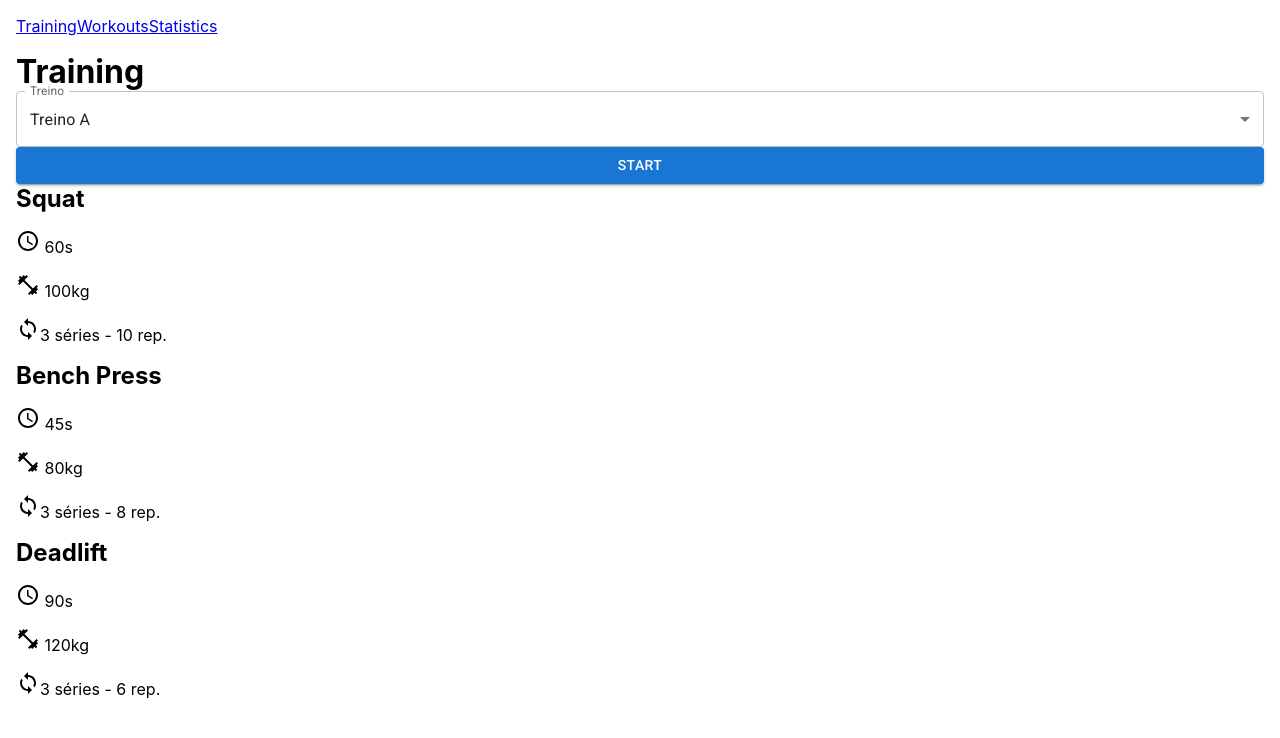
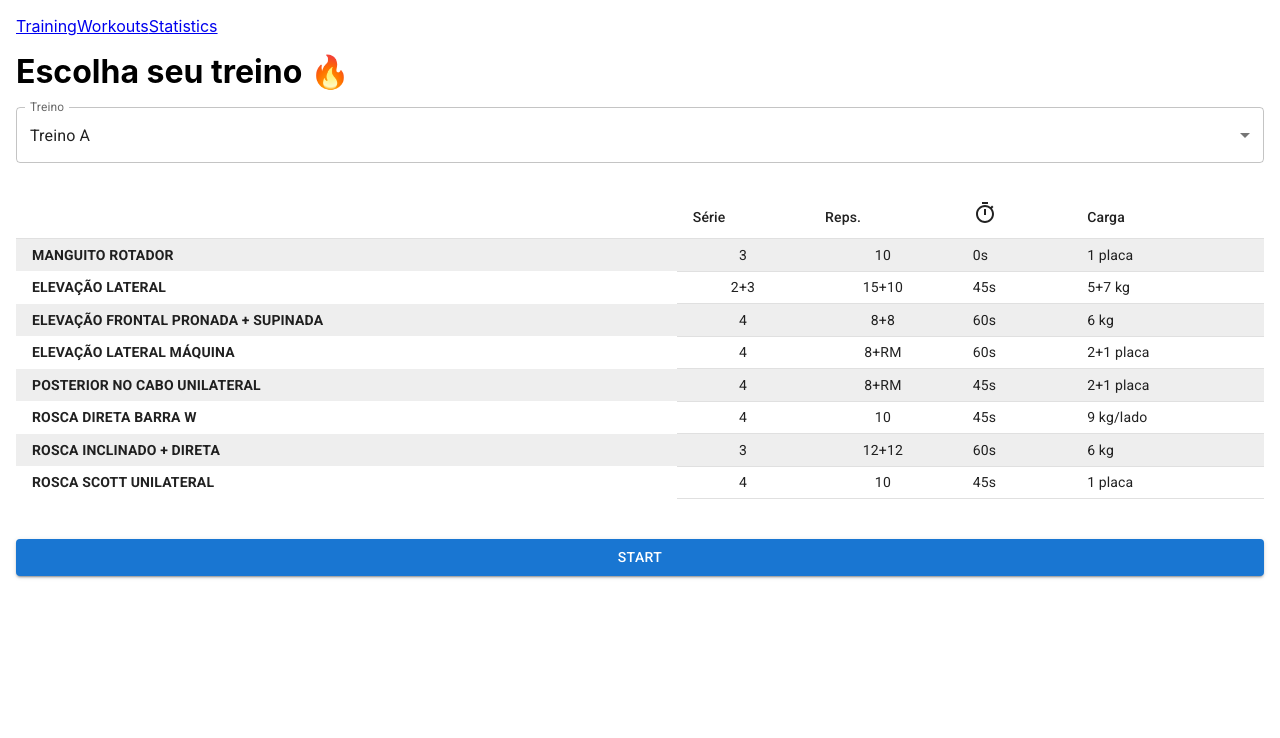
Before and after one commit to gudevitti/gym-partner, a React app: page / in a window 1280 px wide. Shown: the top 738 px of the page. Built offline with nearby package versions, Linux system fonts and the light colour scheme; the HTML template or start-up script is replaced by a standard one.

Commit message:
Restyling training selection + updating mock

```diff
--- /dev/null
+++ b/src/mocks/workouts/workoutsMock.ts
@@ -0,0 +1,84 @@
+import { Workout } from "../../pages/Training/Training";
+
+const treinoA: Workout = {
+  id: 1,
+  name: "Treino A",
+  exercises: [
+    {
+      id: 1,
+      name: "Manguito rotador",
+      restTime: 0,
+      weight: "1",
+      weightUnit: "placa",
+      series: "3",
+      reps: "10",
+    },
+    {
+      id: 2,
+      name: "Elevação Lateral",
+      restTime: 45,
+      weight: "5+7",
+      weightUnit: "kg",
+      series: "2+3",
+      reps: "15+10",
+    },
+    {
+      id: 3,
+      name: "Elevação Frontal Pronada + Supinada",
+      restTime: 60,
+      weight: "6",
+      weightUnit: "kg",
+      series: "4",
+      reps: "8+8",
+    },
+    {
+      id: 4,
+      name: "Elevação Lateral Máquina",
+      restTime: 60,
+      weight: "2+1",
+      weightUnit: "placa",
+      series: "4",
+      reps: "8+RM",
+    },
+    {
+      id: 5,
+      name: "Posterior no cabo unilateral",
+      restTime: 45,
+      weight: "2+1",
+      weightUnit: "placa",
+      series: "4",
+      reps: "8+RM",
+    },
+    {
+      id: 6,
+      name: "Rosca direta barra W",
+      restTime: 45,
+      weight: "9",
+      weightUnit: "kg/lado",
+      series: "4",
+      reps: "10",
+    },
+    {
+      id: 7,
+      name: "Rosca inclinado + direta",
+      restTime: 60,
+      weight: "6",
+      weightUnit: "kg",
+      series: "3",
+      reps: "12+12",
+    },
+    {
+      id: 7,
+      name: "Rosca scott unilateral",
+      restTime: 45,
+      weight: "1",
+      weightUnit: "placa",
+      series: "4",
+      reps: "10",
+    },
+  ],
+};
+
+const workoutsMock: Workout[] = [treinoA];
+
+export default workoutsMock;
--- a/src/pages/Training/Training.d.ts
+++ b/src/pages/Training/Training.d.ts
@@ -2,10 +2,10 @@ export interface Exercise {
   id: number;
   name: string;
   restTime: number;
-  weight: number;
+  weight?: string;
   weightUnit?: string;
-  series: number;
-  reps: number;
+  series: string;
+  reps: string;
 }
 export interface Workout {
   id: number;
--- a/src/pages/Training/Training.page.tsx
+++ b/src/pages/Training/Training.page.tsx
@@ -1,12 +1,22 @@
-import { AccessTime, FitnessCenter, Loop } from "@mui/icons-material";
-import { Box, Button } from "@mui/material";
+import { TimerOutlined } from "@mui/icons-material";
+import {
+  Box,
+  Button,
+  Table,
+  TableBody,
+  TableCell,
+  TableHead,
+} from "@mui/material";
 import FormControl from "@mui/material/FormControl";
 import InputLabel from "@mui/material/InputLabel";
 import MenuItem from "@mui/material/MenuItem";
 import Select, { SelectChangeEvent } from "@mui/material/Select";
 import React from "react";
 import { useNavigate } from "react-router";
+import workoutsMock from "../../mocks/workouts/workoutsMock";
 import { Workout } from "./Training";
+import ExerciseDisplay from "./components/ExerciseDisplay";
+
 /*
 Training page:
     - Main training dashboard
@@ -15,108 +25,6 @@ Training page:
     - Workout journal
     - Exercise log
 */
-
-const workoutsMock = [
-  {
-    id: 1,
-    name: "Treino A",
-    exercises: [
-      {
-        id: 1,
-        name: "Squat",
-        restTime: 60,
-        weight: 100,
-        weightUnit: "kg",
-        series: 3,
-        reps: 10,
-      },
-      {
-        id: 2,
-        name: "Bench Press",
-        restTime: 45,
-        weight: 80,
-        weightUnit: "kg",
-        series: 3,
-        reps: 8,
-      },
-      {
-        id: 3,
-        name: "Deadlift",
-        restTime: 90,
-        weight: 120,
-        weightUnit: "kg",
-        series: 3,
-        reps: 6,
-      },
-    ],
-  },
-  {
-    id: 2,
-    name: "Treino B",
-    exercises: [
-      {
-        id: 1,
-        name: "Overhead Press",
-        restTime: 60,
-        weight: 50,
-        weightUnit: "kg",
-        series: 3,
-        reps: 10,
-      },
-      {
-        id: 2,
-        name: "Pull-ups",
-        restTime: 45,
-        weight: 30,
-        weightUnit: "kg",
-        series: 3,
-        reps: 8,
-      },
-      {
-        id: 3,
-        name: "Barbell Row",
-        restTime: 90,
-        weight: 70,
-        weightUnit: "kg",
-        series: 3,
-        reps: 6,
-      },
-    ],
-  },
-  {
-    id: 3,
-    name: "Treino C",
-    exercises: [
-      {
-        id: 1,
-        name: "Leg Press",
-        restTime: 60,
-        weight: 150,
-        weightUnit: "kg",
-        series: 3,
-        reps: 10,
-      },
-      {
-        id: 2,
-        name: "Dumbbell Fly",
-        restTime: 45,
-        weight: 20,
-        weightUnit: "kg",
-        series: 3,
-        reps: 8,
-      },
-      {
-        id: 3,
-        name: "Cable Tricep Extension",
-        restTime: 90,
-        weight: 30,
-        weightUnit: "kg",
-        series: 3,
-        reps: 6,
-      },
-    ],
-  },
-];
 
 const TrainingPage = () => {
   const workouts: Workout[] = workoutsMock;
@@ -138,8 +46,8 @@ const TrainingPage = () => {
   };
 
   return (
-    <div>
-      <h1>Training</h1>
+    <Box display="flex" flexDirection="column" height="100%" gap="16px">
+      <h1>Escolha seu treino 🔥</h1>
       <FormControl fullWidth>
         <InputLabel id="workout-select-label">Treino</InputLabel>
         <Select
@@ -157,29 +65,35 @@ const TrainingPage = () => {
           ))}
         </Select>
       </FormControl>
+      <Box mt={2} mb={3}>
+        <Table size="small">
+          <TableHead>
+            <TableCell></TableCell>
+            <TableCell>Série</TableCell>
+            <TableCell>Reps.</TableCell>
+            <TableCell>
+              <TimerOutlined />
+            </TableCell>
+            <TableCell>Carga</TableCell>
+          </TableHead>
+          <TableBody>
+            {/* display list of exercises */}
+            {selectedWorkout.exercises.map((exercise, index) => (
+              <ExerciseDisplay
+                key={exercise.id}
+                exercise={exercise}
+                index={index}
+              />
+            ))}
+          </TableBody>
+        </Table>
+      </Box>
       <FormControl fullWidth>
         <Button variant="contained" onClick={handleStartWorkout}>
           Start
         </Button>
       </FormControl>
-      {/* display list of exercises */}
-      {selectedWorkout.exercises.map((exercise) => (
-        <Box key={exercise.id}>
-          <h2>{exercise.name}</h2>
-          <p>
-            <AccessTime /> {exercise.restTime}s
-          </p>
-          <p>
-            <FitnessCenter /> {exercise.weight}
-            {exercise.weightUnit}
-          </p>
-          <p>
-            <Loop />
-            {exercise.series} séries - {exercise.reps} rep.
-          </p>
-        </Box>
-      ))}
-    </div>
+    </Box>
   );
 };
 
--- /dev/null
+++ b/src/pages/Training/components/ExerciseDisplay.tsx
@@ -0,0 +1,33 @@
+import { TableCell, TableRow } from "@mui/material";
+import { Exercise } from "../Training";
+
+interface ExerciseDisplayProps {
+  exercise: Exercise;
+  index: number;
+}
+
+const ExerciseDisplay = ({ exercise, index }: ExerciseDisplayProps) => {
+  const style = { backgroundColor: index % 2 === 0 ? "#eee" : "#fff" };
+
+  return (
+    <>
+      <TableRow style={style}></TableRow>
+      <TableRow style={style}>
+        <TableCell style={{ border: 0 }}>
+          <b>{exercise.name.toLocaleUpperCase()}</b>
+        </TableCell>
+        <TableCell align="center">{exercise.series}</TableCell>
+        <TableCell align="center">{exercise.reps}</TableCell>
+        <TableCell>{exercise.restTime}s</TableCell>
+        <TableCell style={{ whiteSpace: "nowrap" }}>
+          {`
+        ${exercise.weight}
+        ${exercise.weightUnit}
+        `}
+        </TableCell>
+      </TableRow>
+    </>
+  );
+};
+
+export default ExerciseDisplay;
--- a/src/pages/WorkoutTracking/components/ExerciseTracking/ExerciseTracking.tsx
+++ b/src/pages/WorkoutTracking/components/ExerciseTracking/ExerciseTracking.tsx
@@ -37,10 +37,10 @@ const ExerciseTracking = ({
     React.useState<Exercise>(exercise);
 
   const handleWeightChange = (event: any) => {
-    const newWeight = Number(event.target.value);
+    const newWeight = event.target.value;
     setExerciseTracking({
       ...exerciseTracking,
-      weight: newWeight < 0 ? 0 : newWeight,
+      weight: newWeight,
     });
   };
 
```
